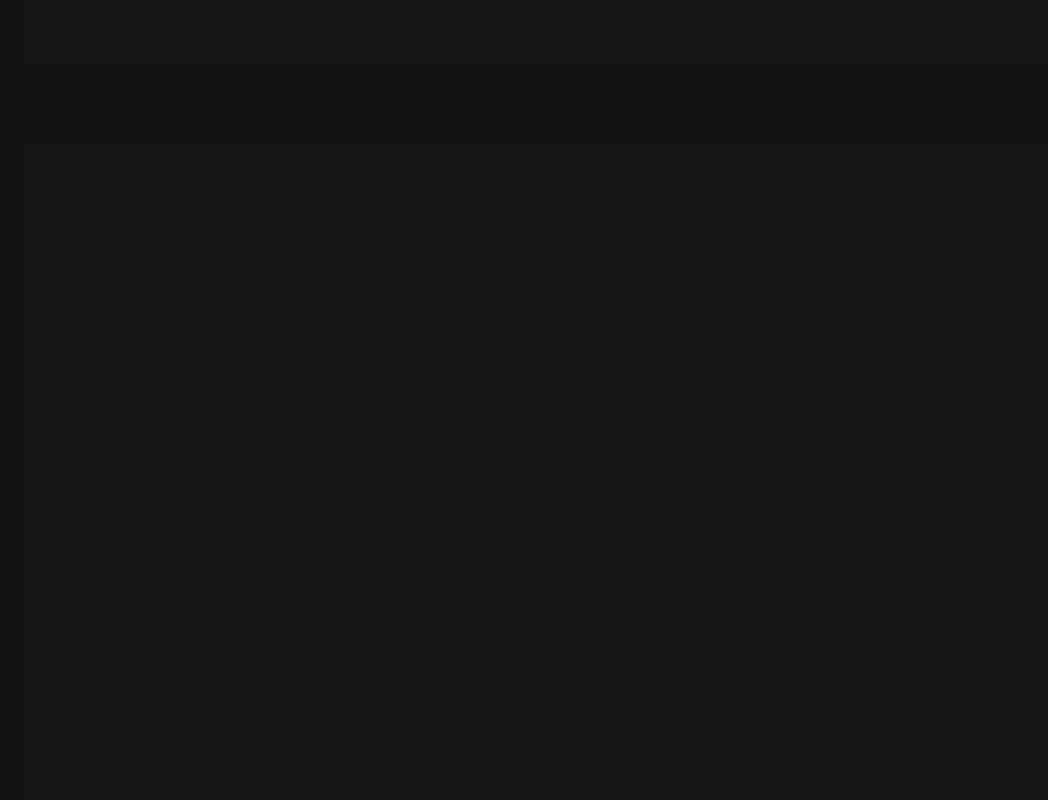
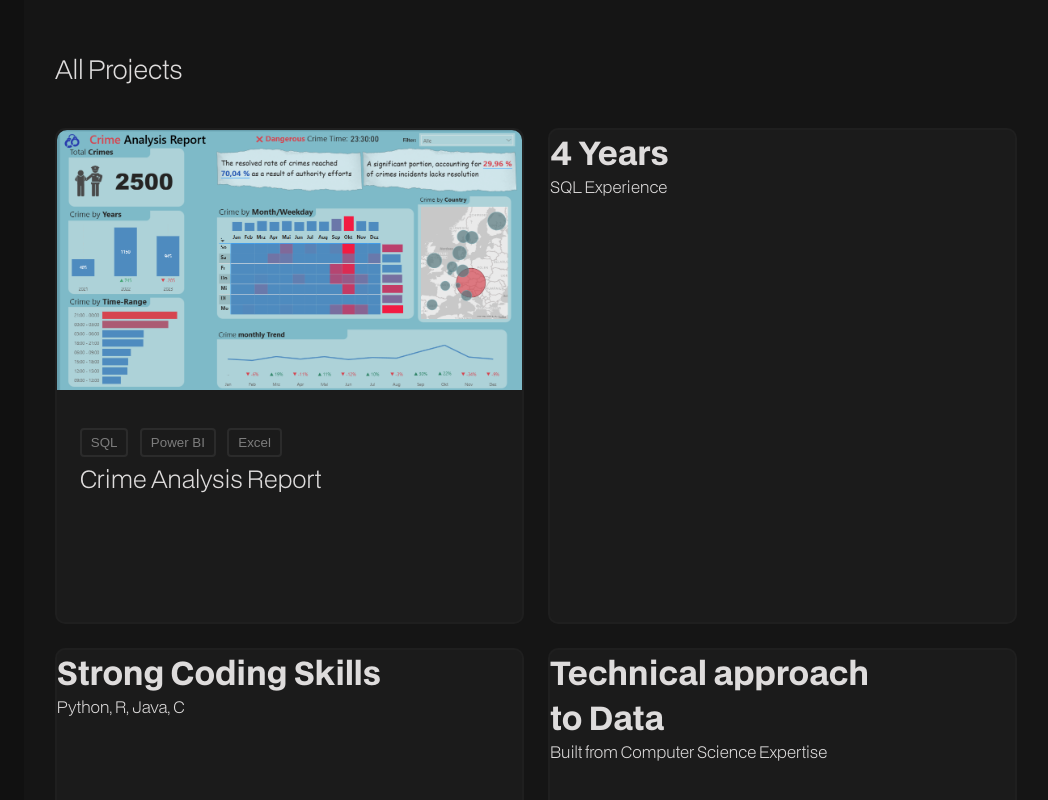
Before and after one commit to omarrmo/omarrmo.github.io, a plain HTML site: page portfolio.html in a window 1280 px wide. Shown: the full height of the page, 232-1280 px from the left. Drawn offline with Linux system fonts and the light colour scheme.

Commit message:
Projects started...

```diff
--- a/indexstyle.css
+++ b/indexstyle.css
@@ -86,8 +86,6 @@ body {
 .info-line {
     font-size: 0.9rem;
     white-space: nowrap; /* Prevent line breaks */
-
-
 }
 
 .info-line i {
@@ -136,7 +134,7 @@ body {
     margin-left: 20%;
     min-height: 100vh;
     overflow-y: auto;
-    padding-top: 5%;
+    padding-top: 4%;
     color: #dedcdc;
     position: relative;
     z-index: 1;
@@ -340,6 +338,14 @@ body {
 
 }
 
+.report{
+    padding-right: 5%;
+    padding-bottom: 5%;
+    padding-top: 2%;
+    max-height: 80%;
+}
+
+
 @keyframes fade-up{
     0%{
         opacity: 0;
--- a/portfolio.html
+++ b/portfolio.html
@@ -36,7 +36,27 @@
     <!-- Main Content -->
     <main class="content">
 
+        <h1 class="title">All Projects</h1>
 
+
+
+         <div class="grid-container">
+            <div class="box" style="grid-area: box-1">
+                <img class ="CrimeReport" src="img/CrimeReport.png" alt="Crime Dashboard">
+                <div class="Buttons1">
+                    <button class ="SkillButton">SQL</button>
+                    <button class ="SkillButton">Power BI</button>
+                    <button class ="SkillButton">Excel</button>
+                </div>
+
+                <h1 class="BoxHeading1">Crime Analysis Report</h1>
+            </div>
+
+
+            <div class="box" style="grid-area: box-2"><h1 class="BoxHeading2">4 Years</h1>                   <p class ="BoxInfoLine">SQL Experience</p></div>
+            <div class="box" style="grid-area: box-3"><h1 class="BoxHeading3">Strong Coding Skills</h1>      <p class ="BoxInfoLine">Python, R, Java, C</p></div>
+            <div class="box" style="grid-area: box-4"><h1 class="BoxHeading4">Technical approach <br>to Data</h1><p class ="BoxInfoLine">Built from Computer Science Expertise</p></div>
+        </div>
 
         <div class="footer">
 
--- a/portfoliostyle.css
+++ b/portfoliostyle.css
@@ -86,8 +86,6 @@ body {
 .info-line {
     font-size: 0.9rem;
     white-space: nowrap; /* Prevent line breaks */
-
-
 }
 
 .info-line i {
@@ -136,20 +134,85 @@ body {
     margin-left: 20%;
     min-height: 100vh;
     overflow-y: auto;
-    padding-top: 5%;
+    padding-top: 4%;
     color: #dedcdc;
     position: relative;
     z-index: 1;
+}
+
+.title{
+    font-weight: 300;
+    font-size: clamp(1.5rem, 2vw, 3rem);
+    animation: fade-up 1s;
+    padding-left: 3%;
+    padding-bottom: 4%;
+}
+
+.grid-container{
+    display: grid;
+    grid-template-columns: 3.5fr 3.5fr;
+    grid-template-rows: 62vh 62vh;
+    gap: 1.5em;
+    grid-template-areas:
+    "box-1 box-2"
+    "box-3 box-4";
+    padding-bottom: 100px;
+    padding-left: 3%;
+    padding-right: 3%;
+
+}
+.box{
+    background-color: #1b1b1b;
+    border-color: #1f1f1f;
+    border-style: solid;
+    border-width: 2px;
+    border-radius: 10px;
+    height: 100%;
+}
+
+.Buttons1{
+    margin-left: 5%;
+    animation: fade-left 1s;
+}
+
+.CrimeReport{
+    max-height: 100%;
+    max-width: 100%;
+    border-radius: 10px 10px 0 0;
+    padding-bottom: 7%;
+}
+
+.SkillButton{
+    border: 2px solid #2b2b2b;
+    background-color: transparent;
+    color: #7d7d7d;
+    padding: 1.2% 2% 1.2% 2%;
+    border-radius: 4px;
+    margin-right: 2%;
+    margin-bottom: 1%;
+}
+
+.BoxHeading1{
+    color: #dedcdc;
+    font-weight: 300;
+    font-size: clamp(1.5rem, 1.8vw, 3rem);
+    animation: fade-up 1s;
+    padding-left: 5%;
+    text-decoration: none;
 
 }
 
-
+.box i{
+    padding-left: 2%;
+    font-size: 1rem;
+}
 
 .footer{
     background-color: #111111;
     height: 80px;
     width: 100%;
 }
+
 
 
 @keyframes fade-up{
@@ -164,6 +227,18 @@ body {
     }
 }
 
+@keyframes fade-left{
+    0%{
+        opacity: 0;
+        transform: translateX(-20px);
+    }
+
+    100%{
+        opacity: 1;
+        transform: translateX(0px);
+    }
+}
+
 
 @keyframes fade-in{
     0%{
```
Also changed, not shown: index.html (+2 -2 lines), img/CrimeReport.png (added).
